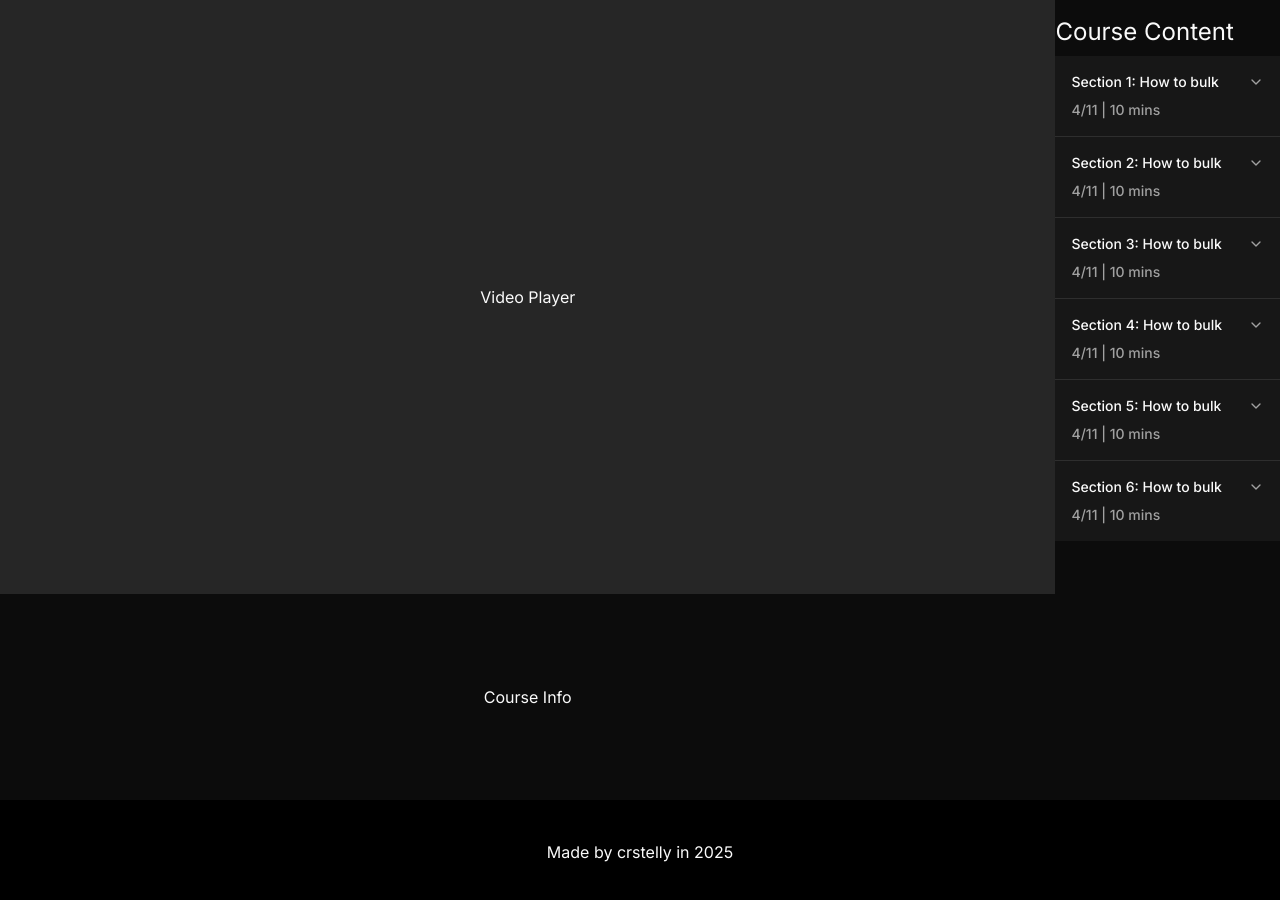
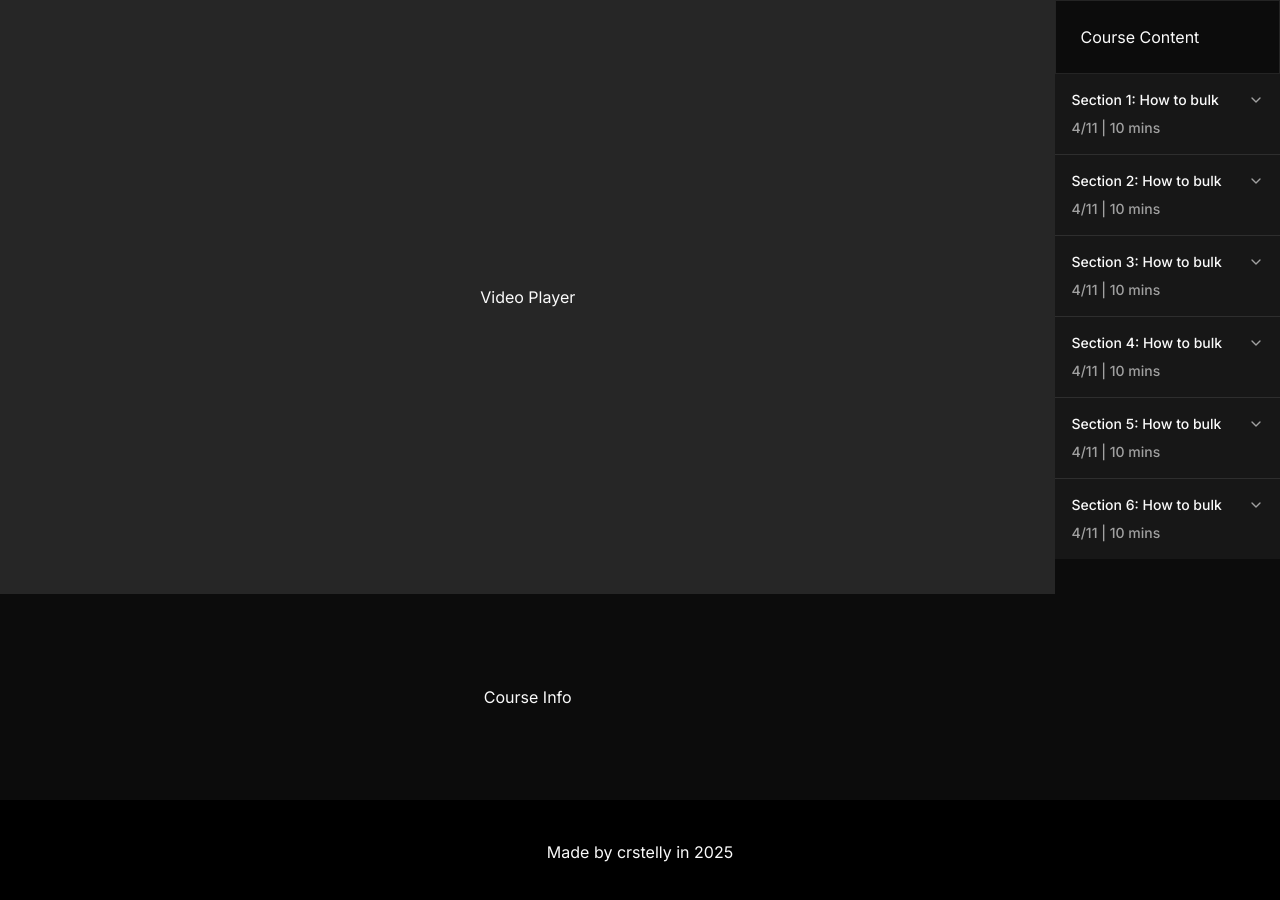
Before and after one commit to crstelli/codinglabs-lms, a Next.js app: page /course/1 in a window 1280 px wide. Shown: the top 900 px of the page. Built offline with nearby package versions, Linux system fonts and the light colour scheme.

Commit message:
Fixed course content title.

```diff
--- a/app/(app)/course/[courseId]/page.tsx
+++ b/app/(app)/course/[courseId]/page.tsx
@@ -1,6 +1,4 @@
-import { H2 } from "@/components/Typography/H2";
 import { CourseSection } from "@/components/CourseSection";
-
 import { Accordion } from "@/components/ui/accordion";
 
 export default function page() {
@@ -9,8 +7,8 @@ export default function page() {
       <div className="bg-muted aspect-video flex">
         <span className="m-auto">Video Player</span>
       </div>
-      <div className="row-span-2 h-screen divide overflow-y-auto overflow-x-hidden py-2">
-        <H2>Course Content</H2>
+      <div className="row-span-2 h-screen divide overflow-y-auto overflow-x-hidden">
+        <h3 className="p-6 border">Course Content</h3>
         <Accordion type="multiple">
           <CourseSection section="1" />
           <CourseSection section="2" />
--- a/components/Typography/H3.tsx
+++ b/components/Typography/H3.tsx
@@ -4,7 +4,7 @@ import type { ClassName } from "@/types/ClassName";
 type Props = ChildrenString & ClassName;
 
 function H3({ children, className }: Props) {
-  return <h3 className={`text-2xl py-2 ${className}`}>{children}</h3>;
+  return <h3 className={`text-xl ${className}`}>{children}</h3>;
 }
 
 export { H3 };
```
